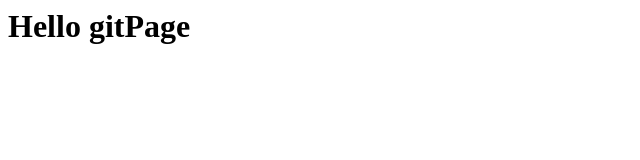
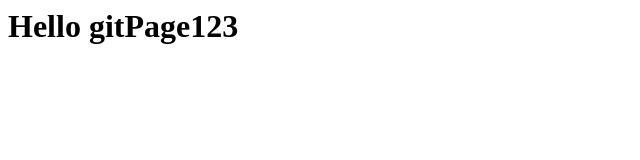
Before and after one commit to A-GoodJavaBoy/A-GoodJavaBoy.github.io, a plain HTML site: page index.html in a window 1280 px wide. Shown: the full height of the page, 0-640 px from the left. Drawn offline with Linux system fonts and the light colour scheme.

Commit message:
2020年4月9日11:14:01

```diff
--- a/index.html
+++ b/index.html
@@ -1 +1 @@
-<h1>Hello gitPage</h1>
+<h1>Hello gitPage123</h1>
```
